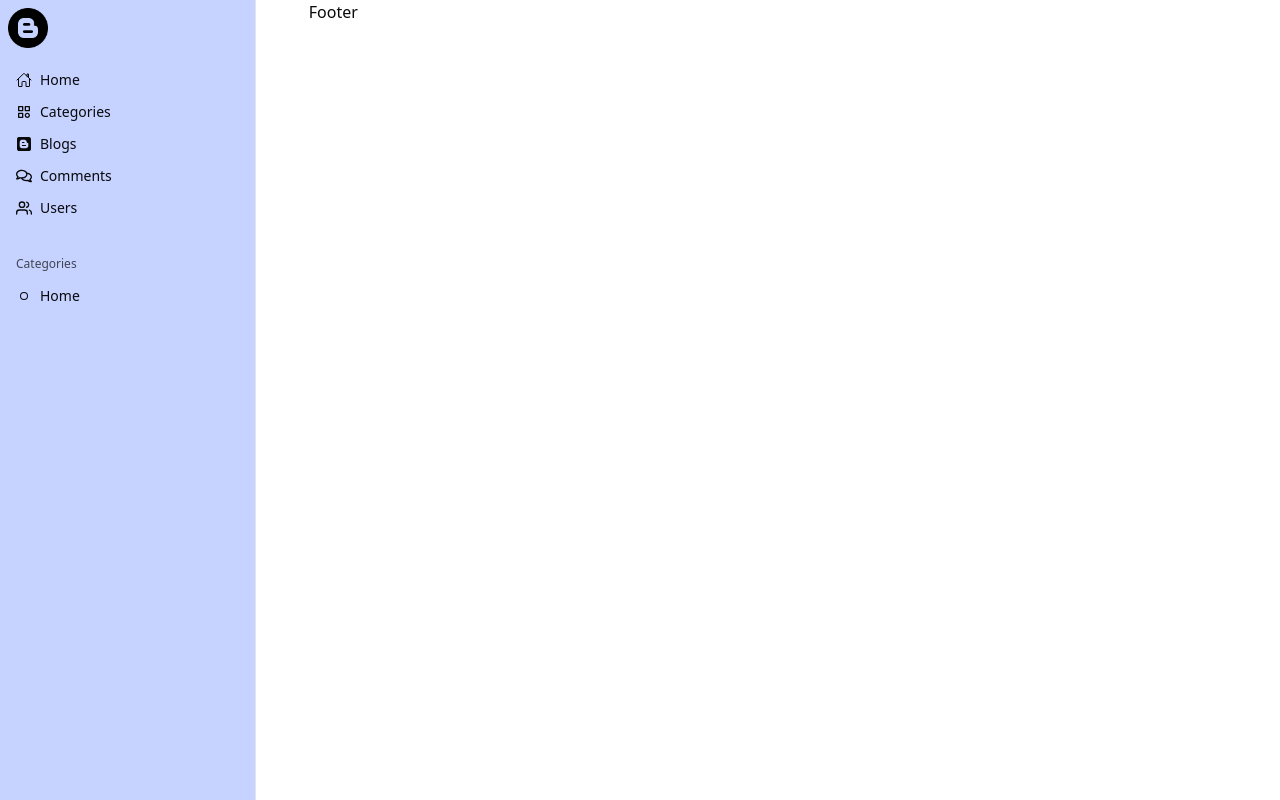
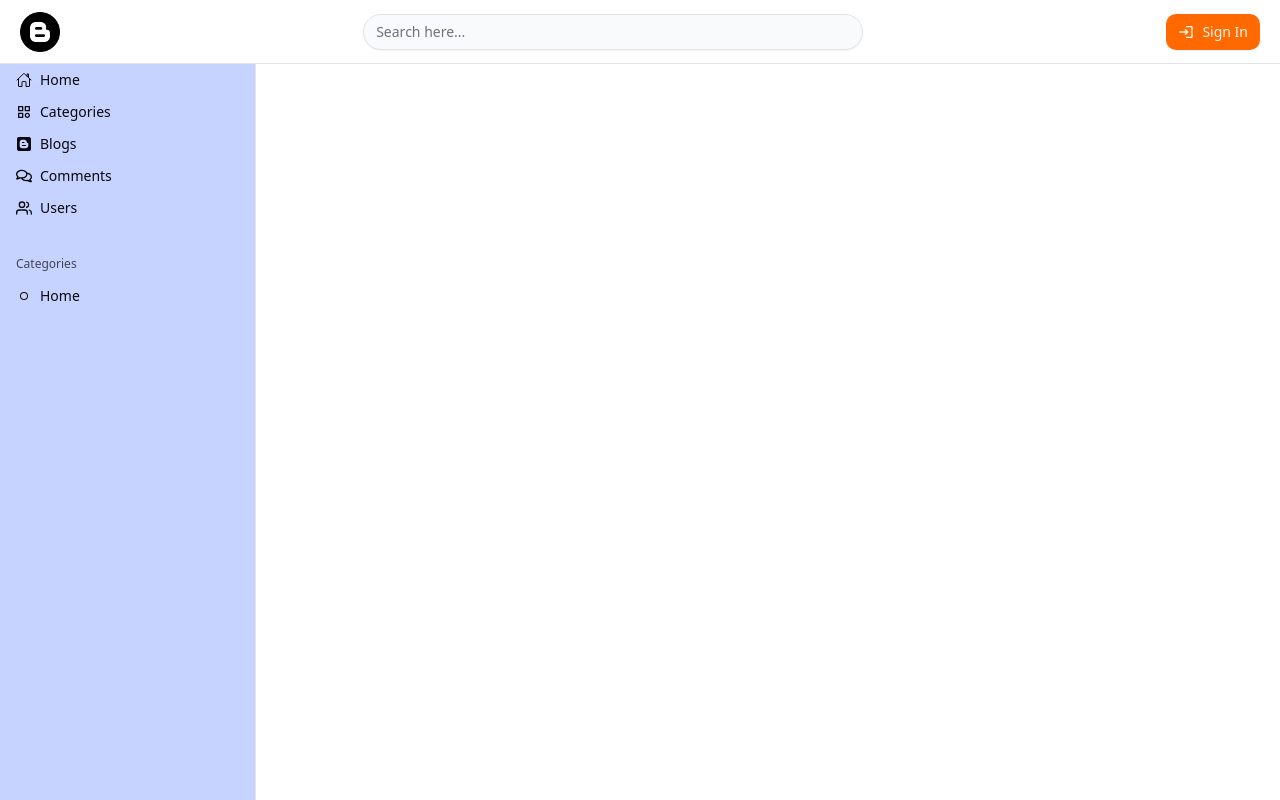
Before and after one commit to pathumck/blogIT-mern, a React (Vite) app in the folder client/: page / in a window 1280 px wide. Built offline with nearby package versions, Linux system fonts and the light colour scheme.

Commit message:
create basic header

```diff
--- /dev/null
+++ b/client/src/components/SearchBox.jsx
@@ -0,0 +1,12 @@
+import React from 'react'
+import { Input } from './ui/input'
+
+function SearchBox() {
+  return (
+   <form>
+    <Input placeholder='Search here...' className='h-9 rounded-full bg-gray-50' />
+   </form>
+  )
+}
+
+export default SearchBox
--- a/client/src/components/Topbar.jsx
+++ b/client/src/components/Topbar.jsx
@@ -1,9 +1,29 @@
-import React from 'react'
+import React from "react";
+import logo from "../assets/blogger.png";
+import { Button } from "./ui/button";
+import { Link } from "react-router-dom";
+import { MdLogin } from "react-icons/md";
+import SearchBox from "./SearchBox";
 
 function Topbar() {
   return (
-    <div>Topbar</div>
-  )
+    <div className="flex justify-between items-center h-16 fixed w-full z-20 bg-white px-5 border-b">
+      <div>
+        <img src={logo} width={40} alt="logo" />
+      </div>
+      <div  className='w-[500px]'>
+        <SearchBox />
+      </div>
+      <div>
+        <Button asChild>
+          <Link to="" className="rounded-full">
+            <MdLogin />
+            Sign In
+          </Link>
+        </Button>
+      </div>
+    </div>
+  );
 }
 
-export default Topbar
+export default Topbar;
```
